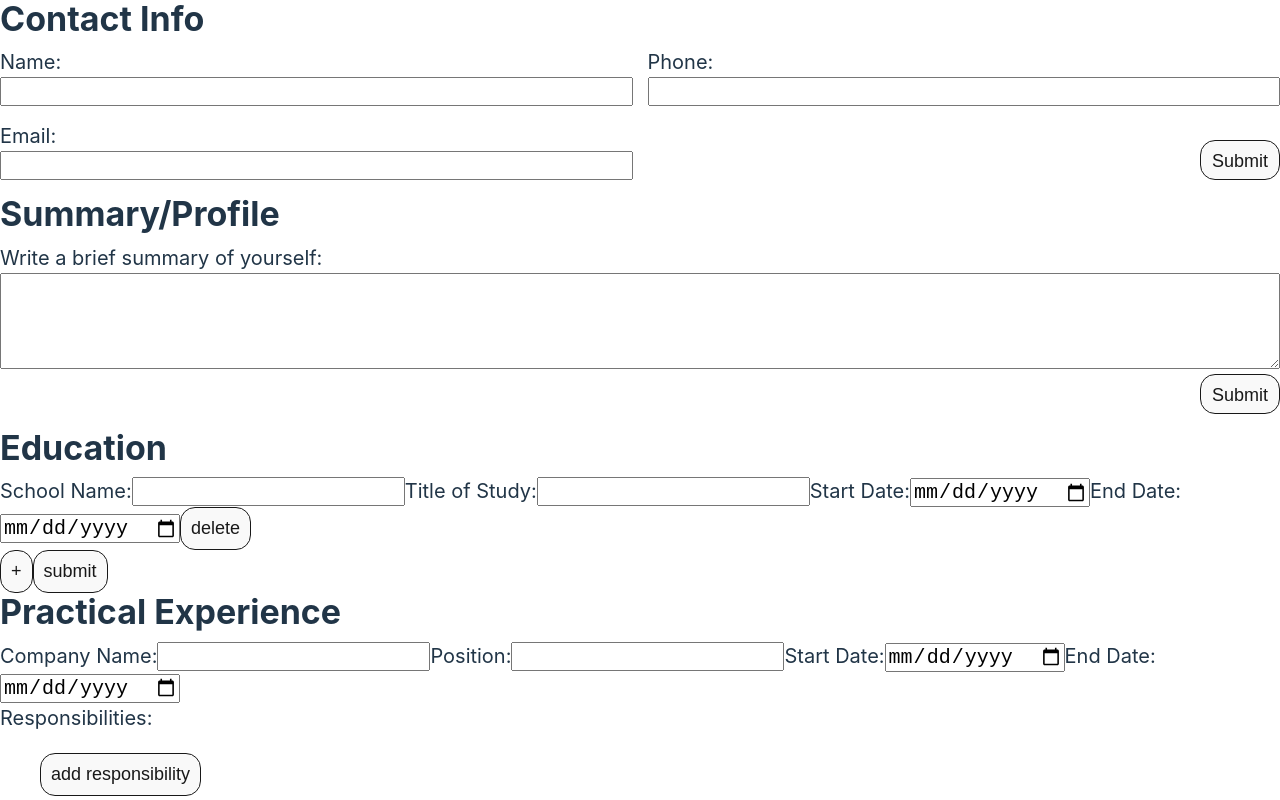
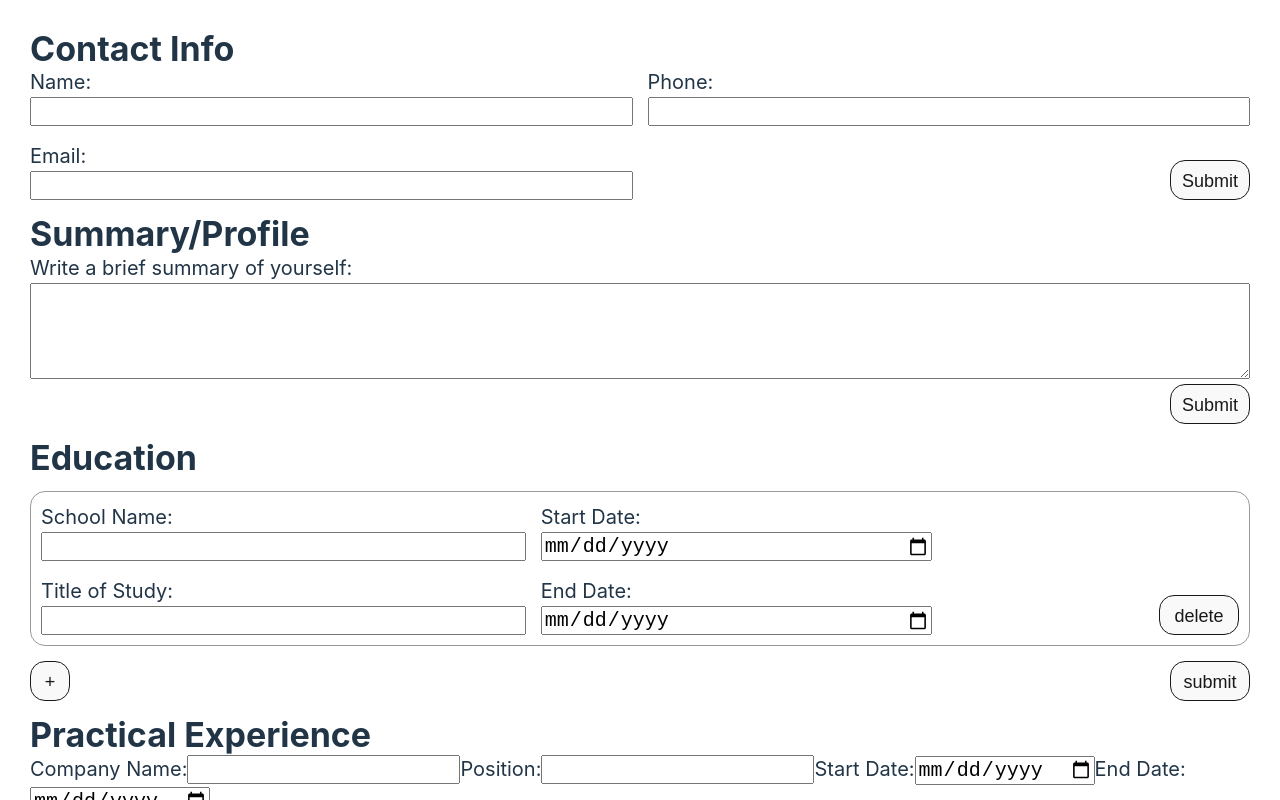
Before and after one commit to RaulPabianCruz/CVApplication, a React (Vite) app: page / in a window 1280 px wide. Shown: the top 800 px of the page. Built offline with nearby package versions, Linux system fonts and the light colour scheme.

Commit message:
Add styling to all Education components
Some slight changes to classNames in the EductaionEntryForm jsx are
made for the purposes of applying styling.

```diff
--- a/src/components/Education.jsx
+++ b/src/components/Education.jsx
@@ -2,6 +2,7 @@ import { useState } from 'react';
 import { v4 as uuidv4 } from 'uuid';
 import EducationEntry from './EducationEntry';
 import EducationEntryForm from './EducationEntryForm';
+import '../styles/Education.css';
 
 export default function Education() {
   const [display, setDisplay] = useState(false);
--- a/src/components/EducationEntryForm.jsx
+++ b/src/components/EducationEntryForm.jsx
@@ -1,41 +1,41 @@
 export default function EducationEntryForm({ eduEntry, onUpdate, onDelete }) {
   return (
     <form className="education form">
-      <label className="label">
+      <label className="label school-name">
         School Name:
         <input
           type="text"
           value={eduEntry.schoolName}
-          className="school-name"
+          className="input school-name"
           onChange={(e) => onUpdate(eduEntry.id, e.target.value, 'schoolName')}
         />
       </label>
-      <label className="label">
+      <label className="label study-title">
         Title of Study:
         <input
           type="text"
           value={eduEntry.titleOfStudy}
-          className="study-title"
+          className="input study-title"
           onChange={(e) =>
             onUpdate(eduEntry.id, e.target.value, 'titleOfStudy')
           }
         />
       </label>
-      <label className="label">
+      <label className="label start-date">
         Start Date:
         <input
           type="date"
           value={eduEntry.startDate}
-          className="start-date"
+          className="input start-date"
           onChange={(e) => onUpdate(eduEntry.id, e.target.value, 'startDate')}
         />
       </label>
-      <label className="label">
+      <label className="label end-date">
         End Date:
         <input
           type="date"
           value={eduEntry.endDate}
-          className="end-date"
+          className="input end-date"
           onChange={(e) => onUpdate(eduEntry.id, e.target.value, 'endDate')}
         />
       </label>
--- a/src/index.css
+++ b/src/index.css
@@ -29,6 +29,11 @@ body {
   min-height: 100vh;
 }
 
+
+#root {
+  padding: 30px;
+}
+
 h1 {
   font-size: 2.2rem;
   font-weight: bold;
@@ -39,7 +44,10 @@ h2 {
   font-size: 1.7rem;
   font-weight: bold;
   line-height: 1.1;
-  margin-bottom: 10px;
+}
+
+h3{
+  font-weight: bold;
 }
 
 input,
--- a/src/styles/Education.css
+++ b/src/styles/Education.css
@@ -0,0 +1,94 @@
+.education.container {
+    margin-bottom: 15px;
+}
+
+/* Education Form Styling */
+
+.education.form-display {
+    display: grid;
+    grid-template-columns: auto;
+    grid-auto-rows: auto;
+    grid-gap: 15px;
+}
+
+.education.form {
+    border: 1px solid rgba(0, 0, 0, 0.4);
+    border-radius: 15px;
+    padding: 10px;
+    display: grid;
+    grid-template-columns: auto auto auto;
+    grid-template-rows: auto auto;
+    grid-gap: 15px;
+}
+
+.education.form > .label {
+    display: flex;
+    flex-direction: column;
+}
+
+.education.form > .label.schoolName {
+    grid-column: 1/2;
+    grid-row: 1/2;
+}
+
+.education.form > .label.study-title {
+    grid-column: 1/2;
+    grid-row: 2/3;
+}
+
+.education.form > .label.start-date {
+    grid-column: 2/3;
+    grid-row: 1/2;
+}
+
+.education.form > .label.end-date {
+    grid-column: 2/3;
+    grid-row: 2/3;
+}
+
+.education.form > .del-bttn {
+    height: 40px;
+    width: 80px;
+    align-self: end;
+    justify-self: end;
+    grid-column: 3/4;
+    grid-row: 2/3;
+}
+
+.education.form-display > .bttn-container {
+    display: flex;
+}
+
+.education > .bttn-container > .add-bttn {
+    height: 40px;
+    width: 40px;
+}
+
+.education > .bttn-container > .submit-bttn {
+    height: 40px;
+    width: 80px;
+    margin-left: auto;
+}
+
+/* Education Display Styling */
+
+.education.display {
+    display: grid;
+    grid-template-columns: auto;
+    grid-auto-rows: auto;
+    grid-gap: 10px;
+}
+
+.education.display > .title-container {
+    display: flex;
+}
+
+.education > .title-container > .edit-bttn {
+    height: 40px;
+    width: 80px;
+    margin-left: 5px;
+}
+
+.education.info-container > .dates {
+    font-style: italic;
+}
```
